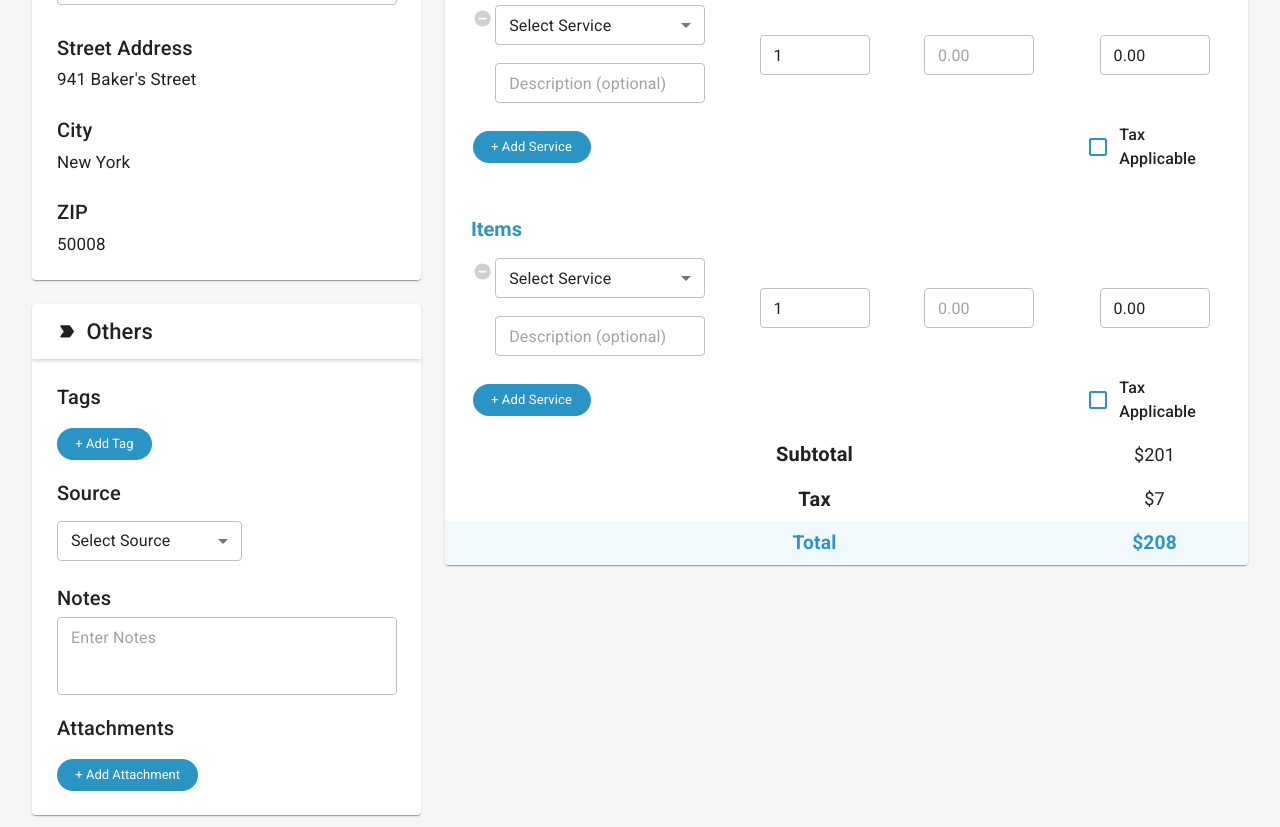
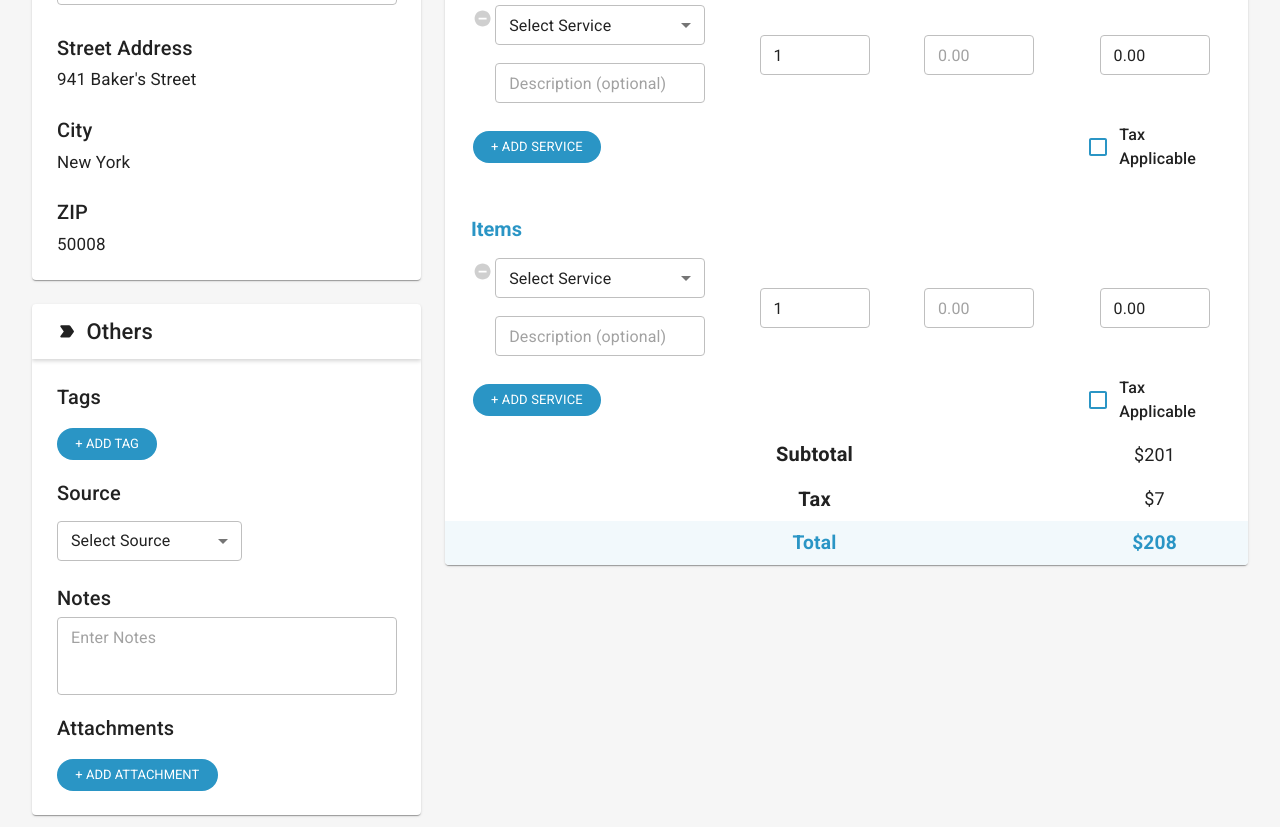
Before and after one commit to fahim693/home-dashboard, a React (Create React App) app: page /add-invoice in a window 1280 px wide. Shown: the part 440-1267 px from the top of the page. Built offline with nearby package versions, Linux system fonts and the light colour scheme.

Commit message:
optimized

```diff
--- a/src/components/CustomerBanner/BannerButtonOnly.js
+++ b/src/components/CustomerBanner/BannerButtonOnly.js
@@ -1,38 +1,9 @@
 import React from 'react'
 import './banner.css'
-import { Button, FormControl, makeStyles, Select, MenuItem } from '@material-ui/core';
-import { MdCheck, MdClose, MdSend, MdCreate, MdApps, MdDelete } from 'react-icons/md';
+import { Button } from '@material-ui/core';
 import { withRouter } from 'react-router-dom';
-import { data } from '../../data/UserData'
-
-const useStyles = makeStyles((theme) => ({
-    formControl: {
-        minWidth: 215,
-    },
-    quantityRoot: {
-        minWidth: 215,
-        color: "#000",
-        backgroundColor: "#fff",
-        borderRadius: "5px",
-        "& .MuiSelect-select": {
-            '&:focus': {
-                backgroundColor: '#fff',
-            }
-        },
-        "& .MuiOutlinedInput-notchedOutline": {
-            border: "1px solid #bfbfbf"
-        },
-        "&:hover .MuiOutlinedInput-notchedOutline": {
-            border: "1px solid #bfbfbf"
-        },
-        "& .Mui-focused .MuiOutlinedInput-notchedOutline": {
-            border: "1px solid #bfbfbf",
-        },
-    }
-}));
 
 const BannerButtonOnly = (props) => {
-    const classes = useStyles();
 
     return (
         <div style={{
@@ -40,7 +11,7 @@ const BannerButtonOnly = (props) => {
             justifyContent: 'flex-end',
             marginTop: 45
         }}>
-            <Button style={{ width: 120 }} onClick={()=> props.history.push(props.link)} variant='contained' className="btn-primary">{props.text}</Button>
+            <Button style={{ width: 120 }} onClick={() => props.history.push(props.link)} variant='contained' className="btn-primary">{props.text}</Button>
         </div >
     )
 }
--- a/src/components/Invoice Table/InvoiceEdit.js
+++ b/src/components/Invoice Table/InvoiceEdit.js
@@ -174,7 +174,7 @@ export default function Invoice(props) {
                     <TableRow className='inv-tbl'>
                         <TableCell>
                             <div className="chips-edit-inv">
-                                <Chip className="chip-edit" label="+ Add Service" />
+                                <Chip className="chip-edit" label="+ ADD SERVICE" />
                             </div>
                         </TableCell>
                         <TableCell></TableCell>
@@ -279,7 +279,7 @@ export default function Invoice(props) {
                     <TableRow className='inv-tbl'>
                         <TableCell >
                             <div className="chips-edit-inv">
-                                <Chip className="chip-edit" label="+ Add Service" />
+                                <Chip className="chip-edit" label="+ ADD SERVICE" />
                             </div>
                         </TableCell>
                         <TableCell></TableCell>
--- a/src/components/Modal/Modal.js
+++ b/src/components/Modal/Modal.js
@@ -1,21 +1,16 @@
-import React, { useState } from 'react';
+import React from 'react';
 import { makeStyles } from '@material-ui/core/styles';
 import Modal from '@material-ui/core/Modal';
 import Backdrop from '@material-ui/core/Backdrop';
 import Fade from '@material-ui/core/Fade';
-import { Button, Typography } from '@material-ui/core';
+import { Button } from '@material-ui/core';
 import { CloseRounded, DeleteRounded } from '@material-ui/icons';
-// import '../styles/modalStyle.css'
 
 const useStyles = makeStyles((theme) => ({
     modal: {
         display: 'flex',
         alignItems: 'center',
         justifyContent: 'center',
-    },
-    formControl: {
-        // margin: theme.spacing(1),
-        minWidth: '100%',
     },
     paper: {
         backgroundColor: theme.palette.background.paper,
--- a/src/components/Modal/TabModal.js
+++ b/src/components/Modal/TabModal.js
@@ -1,10 +1,8 @@
-import React, { useState } from 'react';
+import React from 'react';
 import { makeStyles } from '@material-ui/core/styles';
 import Modal from '@material-ui/core/Modal';
 import Backdrop from '@material-ui/core/Backdrop';
 import Fade from '@material-ui/core/Fade';
-import { Button, Typography } from '@material-ui/core';
-import { CloseRounded, DeleteRounded } from '@material-ui/icons';
 import Tabs from '../Tabs/Tabs';
 import TabRefund from '../Tabs/TabRefund';
 // import '../styles/modalStyle.css'
--- a/src/components/Others/Others.js
+++ b/src/components/Others/Others.js
@@ -1,7 +1,7 @@
 import React, { useState } from 'react'
 import { MdRemoveCircle } from 'react-icons/md'
 import { ImageRounded } from '@material-ui/icons';
-import { Typography, Chip, TextField, FormControl, MenuItem, Select, makeStyles, InputLabel, Button } from '@material-ui/core';
+import { Typography, Chip, TextField, FormControl, MenuItem, Select, makeStyles, Button } from '@material-ui/core';
 import './others.css'
 import Autocomplete from '@material-ui/lab/Autocomplete';
 import SearchIcon from "@material-ui/icons/Search";
@@ -52,8 +52,6 @@ const useStyles = makeStyles((theme) => ({
 const Others = (props) => {
     const classes = useStyles();
     const [clickState, setClickState] = useState(0)
-    const [val, setVal] = useState('')
-    const [open, setOpen] = useState(false)
 
     const handleClick = () => {
         setClickState(clickState + 1)
@@ -77,7 +75,7 @@ const Others = (props) => {
             {
                 clickState === 0 ?
                     <div onClick={handleClick} className="chips-edit">
-                        <Chip className="chip-edit" label="+ Add Tag" />
+                        <Chip className="chip-edit" label="+ ADD TAG" />
                     </div> :
                     clickState === 1 ?
                         <div>
@@ -201,9 +199,8 @@ const Others = (props) => {
                     </div>
                 ))
             }
-
             <div className="chips-edit">
-                <Chip className="chip-edit" label="+ Add Attachment" />
+                <Chip className="chip-edit" label="+ ADD ATTACHMENT" />
             </div>
         </React.Fragment >
     )
--- a/src/components/Tabs/Tabs.js
+++ b/src/components/Tabs/Tabs.js
@@ -9,7 +9,7 @@ import Typography from '@material-ui/core/Typography';
 import Box from '@material-ui/core/Box';
 import './tabs.css'
 import Card from '../Card/Card'
-import { SendRounded, EventNoteRounded, LocalAtmRounded } from '@material-ui/icons';
+import { LocalAtmRounded } from '@material-ui/icons';
 
 import TabContent from './TabContent';
 
--- a/src/components/Timeline/TimelineAddNew.js
+++ b/src/components/Timeline/TimelineAddNew.js
@@ -1,7 +1,6 @@
 import React from 'react';
 import './timeline.css'
 import { DoneRounded } from '@material-ui/icons';
-import { colors } from '@material-ui/core';
 
 const Timeline = (props) => {
     let classCust = ""
--- a/src/pages/Appointment.js
+++ b/src/pages/Appointment.js
@@ -9,7 +9,6 @@ import Invoice from '../components/Invoice Table/Invoice';
 import AppointmentHistory from '../components/AppointmentHistory/AppointmentHistory';
 import Timeline from '../components/Timeline/Timeline';
 import Banner from '../components/CustomerBanner/Banner';
-import Breadcrumbs from '../components/Breadcrumbs/Breadcrumbs'
 import { data, dataInit } from '../data/UserData'
 import Card from '../components/Card/Card'
 import Schedule from '../components/Schedule/Schedule';
--- a/src/pages/AppointmentAddNew.js
+++ b/src/pages/AppointmentAddNew.js
@@ -2,13 +2,9 @@ import React from 'react';
 import { makeStyles } from '@material-ui/core/styles';
 import Grid from '@material-ui/core/Grid';
 import Layout from '../components/Layout/Layout';
-import { Typography, Chip, TextField, FormControl } from '@material-ui/core';
+import { TextField, FormControl } from '@material-ui/core';
 import '../styles/appointment.css'
-import Invoice from '../components/Invoice Table/Invoice';
-import AppointmentHistory from '../components/AppointmentHistory/AppointmentHistory';
 import TimelineAddNew from '../components/Timeline/TimelineAddNew';
-import Breadcrumbs from '../components/Breadcrumbs/Breadcrumbs'
-import { data } from '../data/UserData'
 import Card from '../components/Card/Card'
 import BannerButtonOnly from '../components/CustomerBanner/BannerButtonOnly';
 import Autocomplete from '@material-ui/lab/Autocomplete';
--- a/src/pages/AppointmentEdit.js
+++ b/src/pages/AppointmentEdit.js
@@ -4,20 +4,18 @@ import Grid from '@material-ui/core/Grid';
 import Layout from '../components/Layout/Layout';
 import { Typography, Chip, TextField, FormControl, MenuItem, Select } from '@material-ui/core';
 import { MdRemoveCircle } from 'react-icons/md'
-import { EventNoteRounded, RoomRounded, PersonAddRounded, LabelImportantRounded, ImageRounded, MonetizationOnRounded, HistoryRounded } from '@material-ui/icons';
+import { EventNoteRounded, RoomRounded, PersonAddRounded, LabelImportantRounded, MonetizationOnRounded, HistoryRounded } from '@material-ui/icons';
 import '../styles/appointment-edit.css'
 import Invoice from '../components/Invoice Table/InvoiceEdit';
 import AppointmentHistory from '../components/AppointmentHistory/AppointmentHistory';
 import { MuiPickersUtilsProvider, KeyboardDatePicker, KeyboardTimePicker } from '@material-ui/pickers';
 import MomentUtils from '@date-io/moment';
-import Breadcrumbs from '../components/Breadcrumbs/Breadcrumbs';
 import Banner from '../components/CustomerBanner/Banner';
 import Timeline from '../components/Timeline/Timeline';
 import Card from '../components/Card/Card'
 import Others from '../components/Others/Others';
 import { data } from '../data/UserData'
 import { items, services } from '../data/InvoiceData'
-
 
 
 const useStyles = makeStyles((theme) => ({
@@ -294,7 +292,7 @@ export default function CenteredGrid() {
                                         <MdRemoveCircle className="apt-edit-icon" />
                                     </div>
                                     <div className="chips-edit">
-                                        <Chip className="chip-edit" label="+ Assign Job" />
+                                        <Chip className="chip-edit" label="+ ASSIGN JOB" />
                                     </div>
                                 </Card>
                             </Grid>
```
Also changed, not shown: src/pages/AppointmentAddNewInvoice.js (+9 -11 lines).
